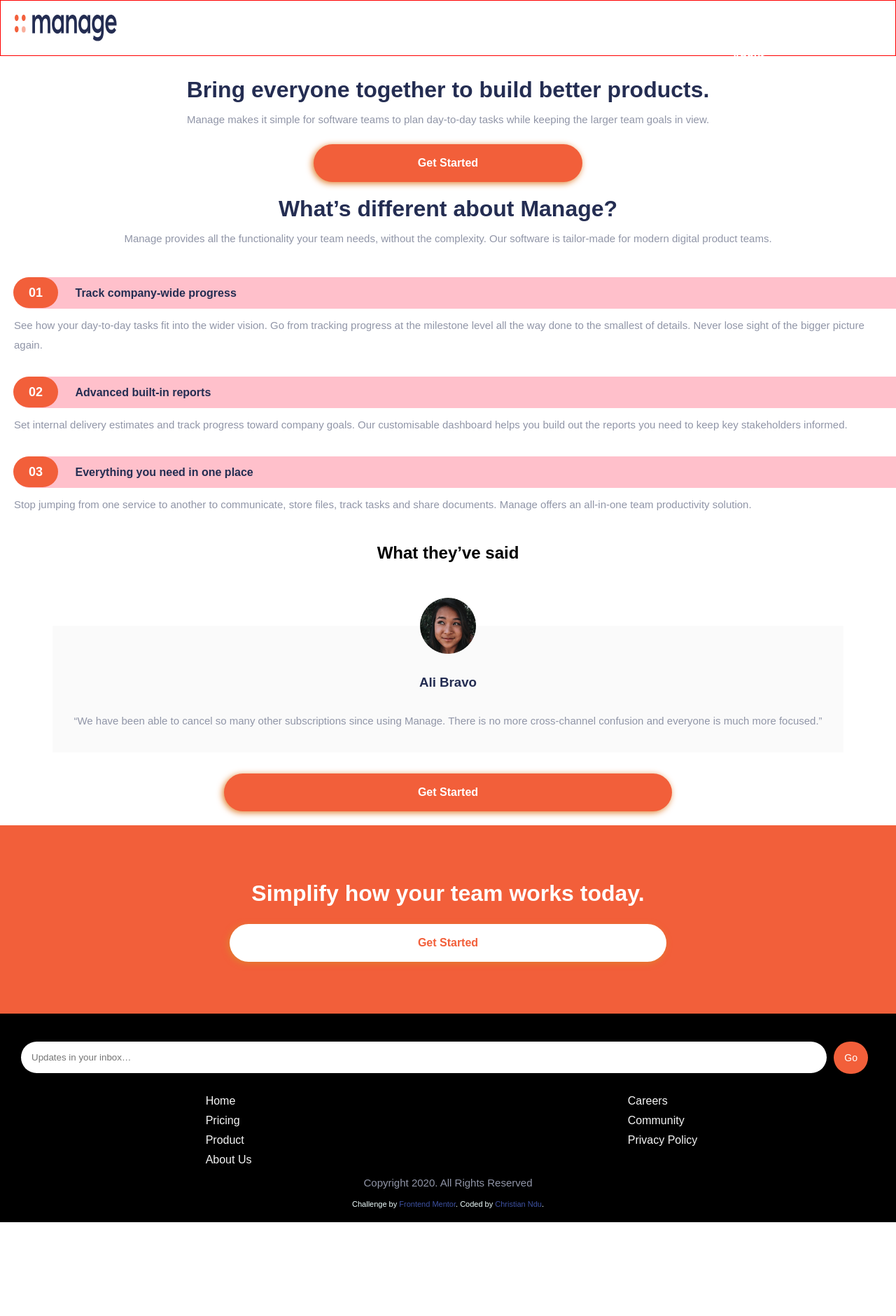
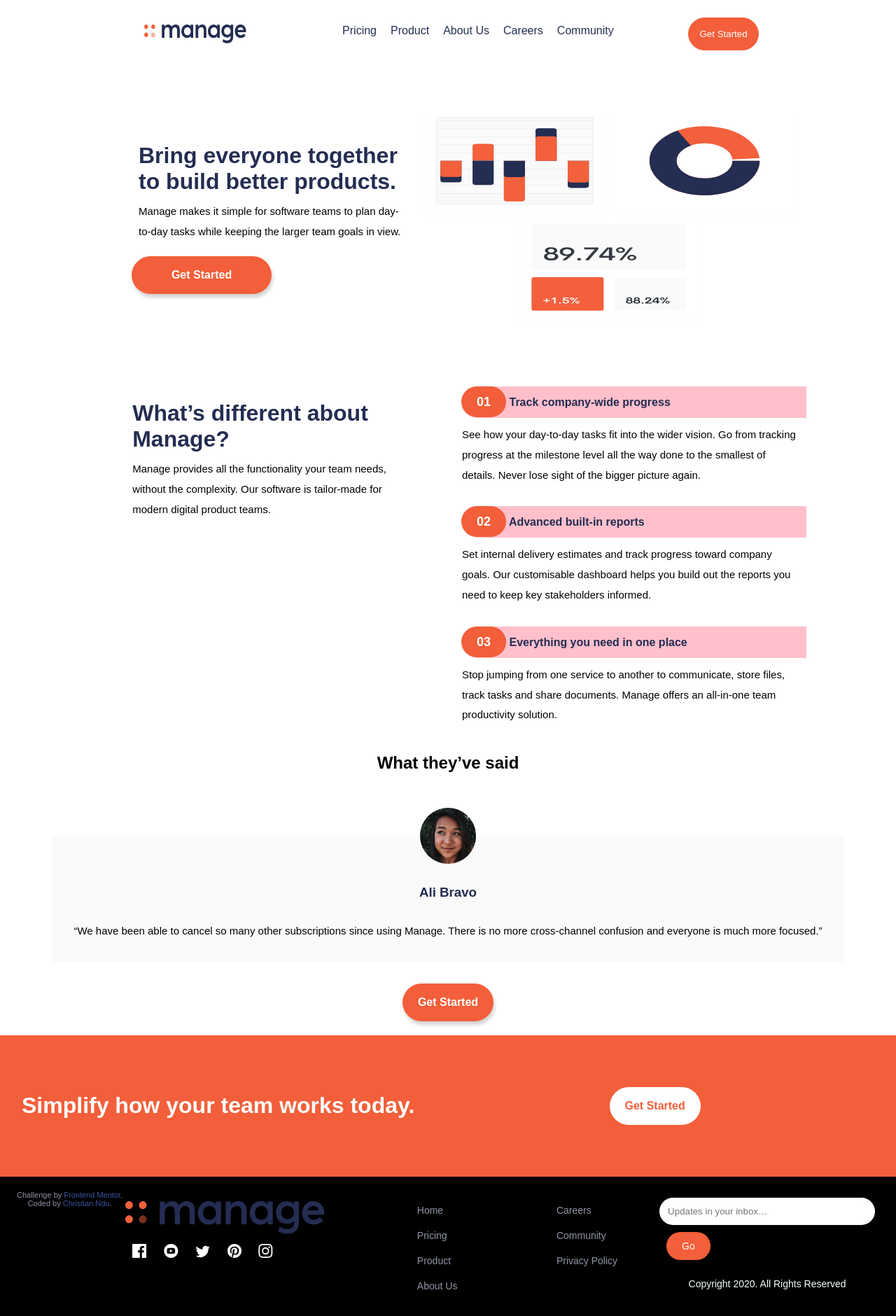
Before and after one commit to Khrees2412/FM_tasks, a plain HTML site: page manage-landing-page-master/index.html in a window 1280 px wide. Shown: the whole page at 70% size. Before the commit the page ends 1746 px from the top, so only its background shows below. Drawn offline with Linux system fonts and the light colour scheme; a web font is replaced by a local one.

Commit message:
minimal UI work left in manage

```diff
--- a/manage-landing-page-master/index.html
+++ b/manage-landing-page-master/index.html
@@ -16,9 +16,8 @@
 		<title>Frontend Mentor | Manage landing page</title>
 	</head>
 	<body>
-		<div class="bg-image"></div>
 		<header>
-			<img class="logo" src="./images/logo.svg" />
+			<img class="logo" alt="logo" src="./images/logo.svg" />
 			<div class="hamburger">
 				<div class="icon1"></div>
 				<div class="icon2"></div>
@@ -33,11 +32,12 @@
 					<li><a href="#!">Community</a></li>
 				</ul>
 			</nav>
+			<button class="one">Get Started</button>
 		</header>
 
-		<div class="container" id="container">
-			<div class="hero">
-				<div class="up">
+		<div class="flex">
+			<div class="content container"></div>
+			<div class="up container">
 				<h1>Bring everyone together to build better products.</h1>
 
 				<p>
@@ -46,7 +46,10 @@
 				</p>
 				<button class="btn">Get Started</button>
 			</div>
-				<div class="down">
+		</div>
+
+		<div class="down-flex">
+			<div class="down container">
 				<h1>What’s different about Manage?</h1>
 				<p>
 					Manage provides all the functionality your team needs, without the complexity. Our software is
@@ -54,9 +57,8 @@
 				</p>
 				<button class="btn">Get Started</button>
 			</div>
-			</div>
 
-			<div class="inspire">
+			<section class="inspire">
 				<div class="about">
 					<div>
 						<span class="num">01</span>
@@ -91,10 +93,10 @@
 						</p>
 					</div>
 				</div>
-
+			</section>
+		</div>
 		<div class="box">
 			<h2>What they’ve said</h2>
-
 			<div class="person">
 				<img src="./images/avatar-anisha.png" alt="avatar" />
 				<h3>Anisha Li</h3>
@@ -108,14 +110,14 @@
 		</div>
 		<div class="before-footer">
 			<h1>Simplify how your team works today.</h1>
-				<button class="btn">Get Started</button>
-			</div>
+			<button class="btn last">Get Started</button>
 		</div>
 
 		<footer>
 			<form class="email">
 				<input type="text" placeholder="Updates in your inbox…" />
 				<button>Go</button>
+				<p class="copy1">Copyright 2020. All Rights Reserved</p>
 			</form>
 			<ul class="bottom-nav">
 				<div class="">
@@ -130,11 +132,24 @@
 					<li><a href="#!">Privacy Policy</a></li>
 				</div>
 			</ul>
+			<div class="brands">
+				<img class="logo-down" alt="logo" src="./images/logo.svg" />
+				<div class="icons">
+					<img class="icon" src="./images/icon-facebook.svg" alt="facebook-logo" />
+					<img class="icon" src="./images/icon-youtube.svg" alt="youtube-logo" />
+					<img class="icon" src="./images/icon-twitter.svg" alt="twitter-logo" />
+					<img class="icon" src="./images/icon-pinterest.svg" alt="pinterest" />
+					<img class="icon" src="./images/icon-instagram.svg" alt="instagram" />
+				</div>
+			</div>
 
-			<p>Copyright 2020. All Rights Reserved</p>
+			<p class="copy2">Copyright 2020. All Rights Reserved</p>
 			<div class="attribution">
-				Challenge by <a href="https://www.frontendmentor.io?ref=challenge" target="_blank">Frontend Mentor</a>.
-				Coded by <a target="_blank" rel="" href="https://christianndu.com">Christian Ndu</a>.
+				Challenge by
+				<a href="https://www.frontendmentor.io?ref=challenge" rel="noopener noreferrer" target="_blank"
+					>Frontend Mentor</a
+				>. Coded by
+				<a target="_blank" rel="noopener noreferrer" href="https://christianndu.com">Christian Ndu</a>.
 			</div>
 		</footer>
 	</body>
--- a/manage-landing-page-master/main.js
+++ b/manage-landing-page-master/main.js
@@ -1,3 +1,5 @@
+// alert(" Suitable to view only for mobile screen sizes e.g 320x640 resolutions");
+
 const navSlide = () => {
 	const hamburger = document.querySelector(".hamburger");
 	const menu = document.querySelector(".menu");
--- a/manage-landing-page-master/style.css
+++ b/manage-landing-page-master/style.css
@@ -1,163 +1,191 @@
 * {
 	margin: 0;
 	padding: 0;
+	-webkit-box-sizing: border-box;
 	box-sizing: border-box;
 	font-family: "Be Vietnam", sans-serif;
 }
-:root {
-	--btn-primary: hsl(12, 88%, 59%);
-	--text-header: hsl(228, 39%, 23%);
-	--text-color: hsl(227, 12%, 61%);
+
+.content {
+	background-image: url("../manage-landing-page-master/images/illustration-intro.svg");
+	-o-object-fit: contain;
+	object-fit: contain;
+	width: 100%;
+	padding: 10rem;
+	background-position: top left;
+	background-size: 100% 100%;
+	margin: auto;
 }
 
-.bg-image {
-	background-image: url("./images/bg-simplify-section-mobile.svg");
-	background-repeat: no-repeat;
-	background-position: top left;
-	background-size: 100% 100% contain;
+.hamburger {
+	display: none;
 }
-header {
+
+.menu {
+	display: -webkit-box;
+	display: -ms-flexbox;
 	display: flex;
+	-webkit-box-pack: justify;
+	-ms-flex-pack: justify;
 	justify-content: space-between;
-	padding: 20px;
-	border: 1px solid red;
-	max-height: 80px;
-	max-width: 100%;
-}
-.hamburger {
-	display: block;
-	margin-top: 0;
-	margin-left: calc(100% - 15rem);
-	cursor: pointer;
-}
-.icon1,
-.icon2,
-.icon3 {
-	background-color: var(--text-header);
-	transition: all 0.3s ease;
-	height: 3px;
-	width: 25px;
-	margin: 5px;
-	padding: 2px;
-}
-.topnav {
-	width: 400px;
-	margin: 20px;
-}
-.menu {
-	padding: 20px;
-	z-index: -999;
-	position: absolute;
-	/* left: 0; */
-	right: 0;
-	top: 10vh;
-	border-radius: 5px;
-	margin: 2rem;
-	color: var(--text-header);
-	border-radius: 3px;
-	display: none;
-	flex-direction: column;
+	-webkit-box-orient: horizontal;
+	-webkit-box-direction: normal;
+	-ms-flex-direction: row;
+	flex-direction: row;
+	margin-right: 50px;
+	position: initial;
+	right: initial;
+	top: initial;
+	background-color: inherit;
+	color: var(#242d52);
+	border-radius: initial;
+	-webkit-box-align: center;
+	-ms-flex-align: center;
 	align-items: center;
-	padding: 1rem;
-	width: 100%;
+	padding: initial;
+	height: initial;
+	width: initial;
+	-webkit-transform: initial;
+	transform: initial;
+	-webkit-transition: none;
+	transition: none;
 }
 
 .menu li {
-	margin-top: 30px;
-}
-.menu a {
-	color: white;
-	font-weight: 700;
-}
-.nav-active {
-	display: flex;
-	z-index: 1;
-	background-color: black;
-}
-.nav-active a {
-	color: var(--text-header);
-}
-@keyframes navLinkFade {
-	from {
-		opacity: 0;
-		transform: translateX(50px);
-	}
-	to {
-		opacity: 1;
-		transform: translateX(0px);
-	}
+	margin-top: initial;
+	margin-left: 20px;
 }
 
-.toggle .icon1 {
-	transform: rotate(-45deg) translate(-6px, 6px);
+.menu li a,
+.menu li a:visited {
+	color: #242d52;
 }
 
-.toggle .icon2 {
-	opacity: 0;
-}
-
-.toggle .icon3 {
-	transform: rotate(45deg) translate(-6px, -6px);
+header {
+	display: -webkit-box;
+	display: -ms-flexbox;
+	display: flex;
+	-webkit-box-pack: justify;
+	-ms-flex-pack: justify;
+	justify-content: space-between;
+	padding: 20px;
+	margin: auto;
+	margin-top: 15px;
+	max-height: 80px;
+	max-width: 100%;
 }
 
 li {
 	list-style-type: none;
 	margin-left: 10px;
 }
+
 a {
 	text-decoration: none;
 }
+
 a:hover {
 	opacity: 0.7;
+	-webkit-transition: opacity 0.5s ease-in-out;
 	transition: opacity 0.5s ease-in-out;
 }
+
+button:focus {
+	outline: none;
+}
+
+h1 {
+	color: #242d52;
+	margin: 10px;
+}
+
+p {
+	margin: 10px;
+	color: var(#9095a7);
+	line-height: 1.8rem;
+	font-size: 15px;
+}
+
+footer {
+	display: -webkit-box;
+	display: -ms-flexbox;
+	display: flex;
+	background-color: black;
+	color: #9095a7;
+	padding: 20px;
+}
+
+footer p {
+	text-align: center;
+	color: azure;
+	font-size: 14px;
+}
+
+input {
+	width: 100%;
+	margin: auto;
+	padding: 12px;
+	border: none;
+	border-radius: 2rem;
+}
+
+input:focus {
+	outline: none;
+	border: 4px solid #f25f3a;
+}
+
 .btn {
-	background-color: var(--btn-primary);
+	background-color: #f25f3a;
 	color: white;
 	border: none;
 	border-radius: 2rem;
 	padding: 18px 22px 18px 22px;
 	font-size: 16px;
 	font-weight: 700;
-	box-shadow: -2px 2px 10px rgb(224, 127, 47);
+	-webkit-box-shadow: 2px 5px 5px #d4d3d3;
+	box-shadow: 2px 5px 5px #d4d3d3;
+	/* rgb(224, 127, 47); */
 	margin: 10px auto;
 	width: 50%;
 }
-button:focus {
-	outline: none;
-}
-button:hover {
+
+.btn:hover {
 	background-color: #fff;
-	color: var(--btn-primary);
-	border: 2px solid var(--btn-primary);
-	box-shadow: -2px 2px 5px grey;
+	color: #f25f3a;
+	border: 1px solid #f25f3a;
+	-webkit-box-shadow: -2px 2px 5px #ccc;
+	box-shadow: -2px 2px 5px #ccc;
 }
 
-h1 {
-	color: var(--text-header);
-	margin: 10px;
+.last,
+.last:hover {
+	-webkit-box-shadow: none;
+	box-shadow: none;
 }
-p {
-	margin: 10px;
-	color: var(--text-color);
-	line-height: 1.8rem;
-	font-size: 15px;
-}
+
 .new-menu {
 	display: none;
 }
-.hero {
-	text-align: center;
+
+.flex {
+	display: -webkit-box;
+	display: -ms-flexbox;
 	display: flex;
+	-webkit-box-orient: vertical;
+	-webkit-box-direction: normal;
+	-ms-flex-direction: column;
 	flex-direction: column;
-	align-items: center;
-	padding: 10px;
-	margin: 10px auto;
-	width: calc(100% - 2rem);
 }
+
 .down button {
 	display: none;
 }
+
+.container {
+	margin: 20px auto;
+	width: 80%;
+}
+
 .about {
 	padding-top: 10px;
 	padding-left: 10px;
@@ -166,31 +194,40 @@ p {
 
 .about div {
 	background-color: pink;
-	color: var(--text-header);
+	color: #242d52;
 	padding: 12px;
 	margin-left: 10px;
 	border-top-left-radius: 2rem;
 	border-bottom-left-radius: 2rem;
 	font-weight: 700;
 }
+
 .about .heading {
-	text-align: center;
 	line-height: initial;
-	margin-left: 20px;
+	margin-left: 0px;
 }
+
 .num {
 	margin-left: -13px;
 	padding: 12px 22px 12px 22px;
-	background-color: var(--btn-primary);
+	background-color: #f25f3a;
 	color: white;
 	border-radius: 2rem;
 	text-align: center;
 	font-size: 18px;
 }
+
 .box {
+	display: -webkit-box;
+	display: -ms-flexbox;
 	display: flex;
+	-webkit-box-orient: vertical;
+	-webkit-box-direction: normal;
+	-ms-flex-direction: column;
 	flex-direction: column;
 	text-align: center;
+	-webkit-box-align: center;
+	-ms-flex-align: center;
 	align-items: center;
 	margin-top: 20px;
 	margin-bottom: 10px;
@@ -198,127 +235,363 @@ p {
 
 .person {
 	position: relative;
+	display: -webkit-box;
+	display: -ms-flexbox;
 	display: flex;
+	-webkit-box-orient: vertical;
+	-webkit-box-direction: normal;
+	-ms-flex-direction: column;
 	flex-direction: column;
 	text-align: center;
+	-webkit-box-align: center;
+	-ms-flex-align: center;
 	align-items: center;
-	background-color: hsl(0, 0%, 98%);
+	background-color: #fafafa;
 	margin: 20px;
 	padding: 20px;
+	-webkit-transition: all 0.5s ease-in;
 	transition: all 0.5s ease-in;
 }
-.box h2 {
-	margin-bottom: 70px;
-}
+
 .person img {
 	position: absolute;
 	top: -40px;
 	bottom: 100px;
 	width: 80px;
+	-o-object-fit: contain;
 	object-fit: contain;
 }
-.person h3 {
-	margin-top: 50px;
-	color: var(--text-header);
-}
+
 .person p {
 	margin-top: 30px;
 }
+
+.person h3 {
+	margin-top: 50px;
+	color: #242d52;
+}
+
+.box h2 {
+	margin-bottom: 70px;
+}
+
 .before-footer {
+	display: -webkit-box;
+	display: -ms-flexbox;
 	display: flex;
+	-webkit-box-orient: vertical;
+	-webkit-box-direction: normal;
+	-ms-flex-direction: column;
 	flex-direction: column;
 	text-align: center;
+	-webkit-box-align: center;
+	-ms-flex-align: center;
 	align-items: center;
-	background-color: var(--btn-primary);
+	background-color: #f25f3a;
 	padding: 4em 1em;
 }
+
 .before-footer h1 {
 	color: white;
 	margin: 15px;
 	max-width: 80%;
 }
+
 .before-footer button {
 	background-color: white;
-	color: var(--btn-primary);
+	color: #f25f3a;
 }
-footer {
-	background-color: black;
-	color: azure;
-	padding: 20px;
-}
+
 .email {
+	display: -webkit-box;
+	display: -ms-flexbox;
 	display: flex;
 	width: 100%;
 	margin: auto;
 	padding: 10px;
 }
+
 .email button {
-	padding: 15px;
-	background-color: var(--btn-primary);
+	padding: 12px 22px 12px 22px;
+	background-color: #f25f3a;
 	color: white;
 	border: none;
 	border-radius: 2rem;
 	margin: 10px;
 	font-size: 14px;
 }
-input {
-	width: 100%;
-	margin: auto;
-	padding: 15px;
-	border: none;
-	border-radius: 2rem;
-}
-input:focus {
-	outline: none;
-	border: 4px solid var(--btn-primary);
-}
+
 .bottom-nav {
+	display: -webkit-box;
+	display: -ms-flexbox;
 	display: flex;
+	-ms-flex-pack: distribute;
 	justify-content: space-around;
 }
+
 .bottom-nav li {
-	margin-top: 10px;
+	margin-top: 15px;
 }
+
 .bottom-nav a {
-	color: whitesmoke;
+	color: #9095a7;
 }
-footer p {
-	text-align: center;
+
+.brands {
+	width: 80%;
+	margin: 15px auto;
 }
+
 .attribution {
 	font-size: 11px;
 	text-align: center;
 }
+
 .attribution a {
-	color: hsl(228, 45%, 44%);
+	color: #3e52a3;
 }
-@media screen and (min-width: 1200px) {
-	.hamburger {
+
+@media screen and (max-width: 768px) {
+	header {
+		width: 100%;
+	}
+	.one {
 		display: none;
 	}
+	.hamburger {
+		display: block;
+		margin-top: 0;
+		margin-left: calc(100% - 15rem);
+		cursor: pointer;
+	}
+	.icon1,
+	.icon2,
+	.icon3 {
+		background-color: #242d52;
+		-webkit-transition: all 0.3s ease;
+		transition: all 0.3s ease;
+		height: 3px;
+		width: 25px;
+		margin: 5px;
+		padding: 2px;
+	}
+	.topnav {
+		width: 400px;
+		margin: 20px;
+	}
+	.menu {
+		padding: 20px;
+		z-index: -999;
+		position: absolute;
+		/* left: 0; */
+		right: 0;
+		top: 10vh;
+		border-radius: 5px;
+		margin: 2rem;
+		color: #242d52;
+		border-radius: 3px;
+		display: none;
+		-webkit-box-orient: vertical;
+		-webkit-box-direction: normal;
+		-ms-flex-direction: column;
+		flex-direction: column;
+		-webkit-box-align: center;
+		-ms-flex-align: center;
+		align-items: center;
+		padding: 1rem;
+		width: 100%;
+	}
+	.menu li {
+		margin-top: 30px;
+	}
+	.menu a {
+		color: white;
+		font-weight: 700;
+	}
+	.nav-active {
+		display: -webkit-box;
+		display: -ms-flexbox;
+		display: flex;
+		z-index: 1;
+		background-color: black;
+	}
+	.nav-active a {
+		color: #242d52;
+	}
+	@-webkit-keyframes navLinkFade {
+		from {
+			opacity: 0;
+			-webkit-transform: translateX(50px);
+			transform: translateX(50px);
+		}
+		to {
+			opacity: 1;
+			-webkit-transform: translateX(0px);
+			transform: translateX(0px);
+		}
+	}
+	@keyframes navLinkFade {
+		from {
+			opacity: 0;
+			-webkit-transform: translateX(50px);
+			transform: translateX(50px);
+		}
+		to {
+			opacity: 1;
+			-webkit-transform: translateX(0px);
+			transform: translateX(0px);
+		}
+	}
+	.toggle .icon1 {
+		-webkit-transform: rotate(-45deg) translate(-6px, 6px);
+		transform: rotate(-45deg) translate(-6px, 6px);
+	}
+	.toggle .icon2 {
+		opacity: 0;
+	}
+	.toggle .icon3 {
+		-webkit-transform: rotate(45deg) translate(-6px, -6px);
+		transform: rotate(45deg) translate(-6px, -6px);
+	}
+	footer {
+		-webkit-box-orient: vertical;
+		-webkit-box-direction: normal;
+		-ms-flex-direction: column;
+		flex-direction: column;
+	}
+	.logo-down {
+		margin: 10px;
+		width: 80%;
+	}
+	.icon {
+		margin: 10px;
+	}
+	.copy2 {
+		display: initial;
+	}
+	.copy1 {
+		display: none;
+	}
+}
 
+@media screen and (min-width: 1200px) {
+	header {
+		width: 80%;
+		-ms-flex-pack: distribute;
+		justify-content: space-around;
+	}
 	.menu {
+		margin: auto;
+	}
+	.one {
+		display: block;
+		padding: 15px;
+		margin: -10px;
+		border: 1px solid #f25f3a;
+		border-radius: 2rem;
+		background-color: #f25f3a;
+		color: #fff;
+	}
+	.one:hover {
+		background-color: #fff;
+		color: #f25f3a;
+	}
+	.flex {
+		-webkit-box-orient: horizontal;
+		-webkit-box-direction: reverse;
+		-ms-flex-direction: row-reverse;
+		flex-direction: row-reverse;
+		justify-items: stretch;
+		-webkit-box-align: center;
+		-ms-flex-align: center;
+		align-items: center;
+		width: 80%;
+		margin: 50px auto;
+	}
+	.down-flex {
+		display: -ms-grid;
+		display: grid;
+		-ms-grid-columns: (1fr) [2];
+		grid-template-columns: repeat(2, 1fr);
+		width: 80%;
+		margin: auto;
+	}
+	.up {
+		margin-left: 60px;
+	}
+	.spec {
+		width: -webkit-fit-content;
+		width: -moz-fit-content;
+		width: fit-content;
+	}
+	.before-footer {
+		-webkit-box-orient: horizontal;
+		-webkit-box-direction: normal;
+		-ms-flex-direction: row;
+		flex-direction: row;
+	}
+	.before-footer button {
+		width: -webkit-fit-content;
+		width: -moz-fit-content;
+		width: fit-content;
+	}
+	.email {
+		display: block;
+		width: 550px;
+		margin: auto;
+		padding: 10px;
+	}
+	.email button {
+		padding: 12px 22px 12px 22px;
+		background-color: #f25f3a;
+		color: white;
+		border: none;
+		border-radius: 2rem;
+		margin: 10px;
+		font-size: 14px;
+	}
+	footer {
+		-webkit-box-orient: horizontal;
+		-webkit-box-direction: reverse;
+		-ms-flex-direction: row-reverse;
+		flex-direction: row-reverse;
+		-ms-flex-pack: distribute;
+		justify-content: space-around;
+	}
+	.bottom-nav {
+		display: -webkit-box;
+		display: -ms-flexbox;
 		display: flex;
+		-webkit-box-pack: justify;
+		-ms-flex-pack: justify;
 		justify-content: space-between;
-		flex-direction: row;
-		margin-right: 50px;
-		position: initial;
-		right: initial;
-		top: initial;
-		background-color: inherit;
-		color: var(--text-header);
-		border-radius: initial;
-		align-items: center;
-		padding: initial;
-		height: initial;
-		width: initial;
-		transform: initial;
-		transition: none;
+		margin-left: -20px;
+		margin-right: 30px;
+		padding: 0 20px;
+		width: 550px;
 	}
-
-	.menu li {
-		margin-top: initial;
-		margin-left: 20px;
+	.bottom-nav li {
+		margin-top: 20px;
+		font-size: 14px;
+	}
+	.bottom-nav a {
+		color: #9095a7;
+	}
+	.brands {
+		width: 700px;
+		margin: 15px auto;
+	}
+	.logo-down {
+		width: 70%;
+	}
+	.icon {
+		margin: 10px;
+	}
+	.copy1 {
+		display: block;
+	}
+	.copy2 {
+		display: none;
 	}
 }
 
```
Also changed, not shown: 1 other file. Lines whose indentation alone changed are shown as unchanged.
